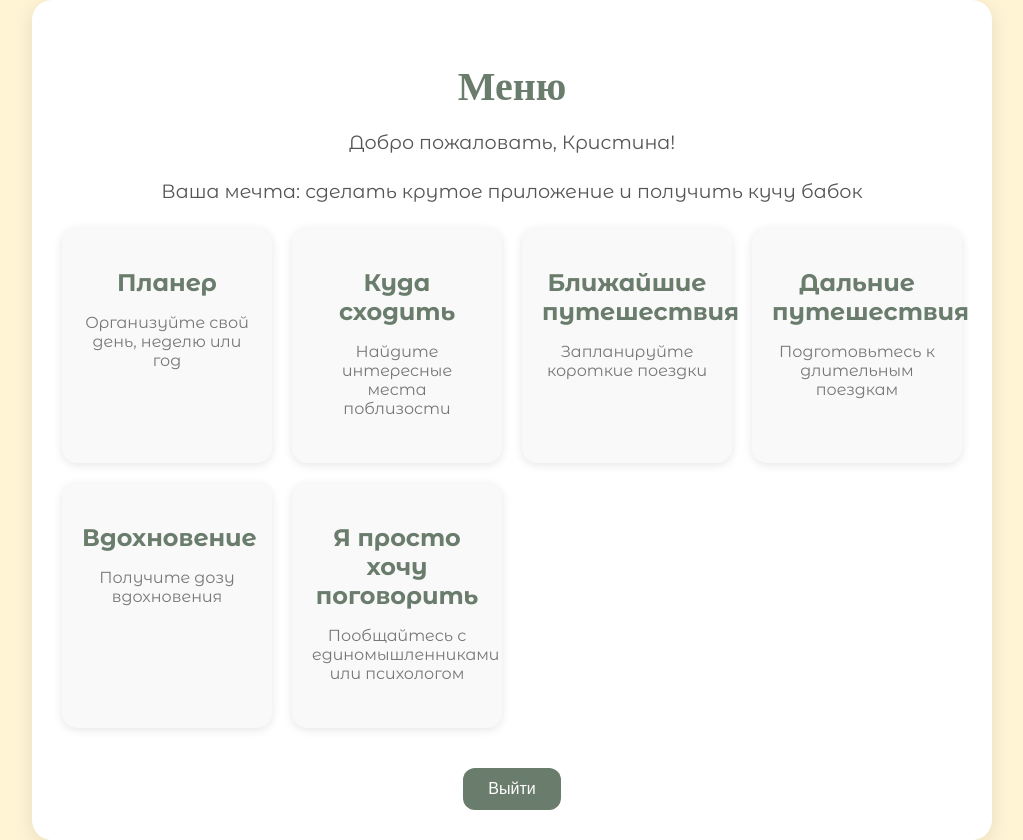
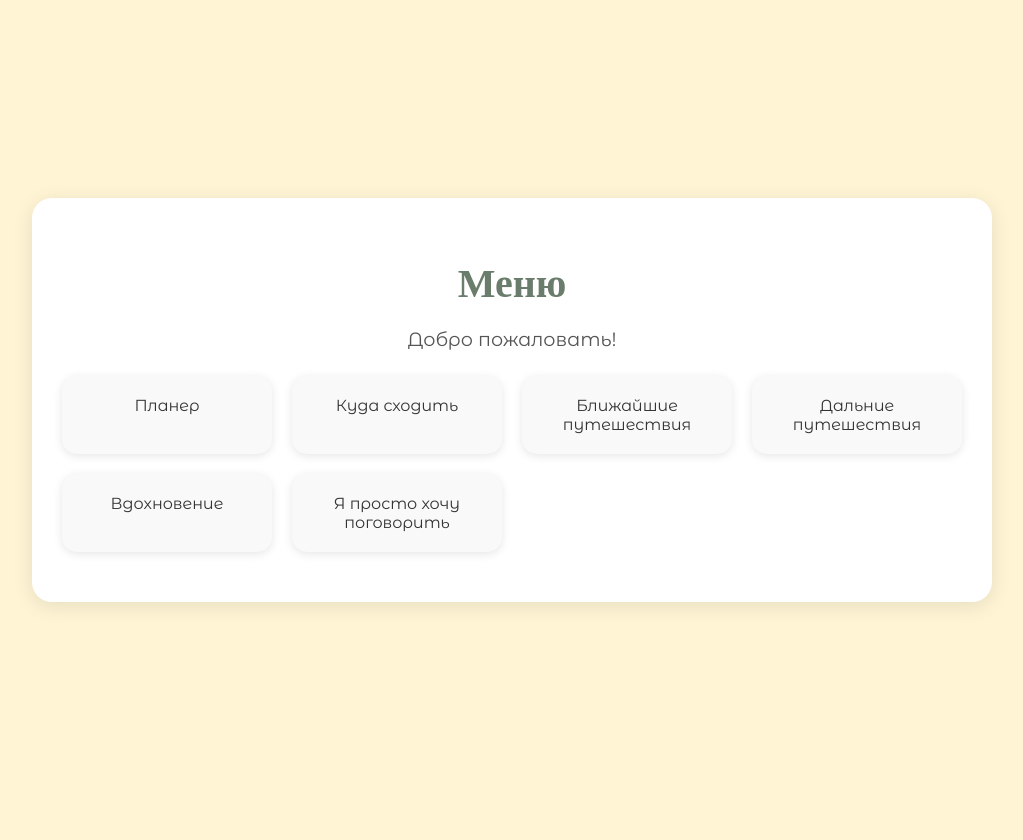
Before and after one commit to KristinaSuvora/KristinaSuvora, a plain HTML site: page menu.html in a window 1280 px wide. Shown: the whole page, without its empty margins (128-1151 px from the left). After the commit the page ends 800 px from the top, so only its background shows below. Drawn offline with nearby package versions, Linux system fonts and the light colour scheme.

Commit message:
Add files via upload

```diff
--- a/menu.html
+++ b/menu.html
@@ -7,7 +7,6 @@
     <link rel="stylesheet" href="css/styles.css">
     <script>
         document.addEventListener("DOMContentLoaded", function () {
-            // Set the background color from localStorage
             const selectedColor = localStorage.getItem("favoriteColor");
             if (selectedColor) {
                 document.body.style.backgroundColor = selectedColor;
@@ -18,45 +17,15 @@
 <body>
     <div class="menu-container">
         <h1>Меню</h1>
-        <p>Добро пожаловать, Кристина!</p>
-        <p>Ваша мечта: сделать крутое приложение и получить кучу бабок</p>
-
+        <p>Добро пожаловать!</p>
         <div class="menu-grid">
-            <a href="planner.html" class="menu-item">
-                <h2>Планер</h2>
-                <p>Организуйте свой день, неделю или год</p>
-            </a>
-            <a href="places.html" class="menu-item">
-                <h2>Куда сходить</h2>
-                <p>Найдите интересные места поблизости</p>
-            </a>
-            <a href="short_trips.html" class="menu-item">
-                <h2>Ближайшие путешествия</h2>
-                <p>Запланируйте короткие поездки</p>
-            </a>
-            <a href="long_trips.html" class="menu-item">
-                <h2>Дальние путешествия</h2>
-                <p>Подготовьтесь к длительным поездкам</p>
-            </a>
-            <a href="inspiration.html" class="menu-item">
-                <h2>Вдохновение</h2>
-                <p>Получите дозу вдохновения</p>
-            </a>
-            <a href="chat.html" class="menu-item">
-                <h2>Я просто хочу поговорить</h2>
-                <p>Пообщайтесь с единомышленниками или психологом</p>
-            </a>
+            <a href="planner.html" class="menu-item">Планер</a>
+            <a href="places.html" class="menu-item">Куда сходить</a>
+            <a href="short_trips.html" class="menu-item">Ближайшие путешествия</a>
+            <a href="long_trips.html" class="menu-item">Дальние путешествия</a>
+            <a href="inspiration.html" class="menu-item">Вдохновение</a>
+            <a href="chat.html" class="menu-item">Я просто хочу поговорить</a>
         </div>
-
-        <button class="logout-btn" onclick="logout()">Выйти</button>
     </div>
-
-    <script>
-        function logout() {
-            // Clear localStorage and redirect to registration
-            localStorage.clear();
-            window.location.href = "index.html";
-        }
-    </script>
 </body>
 </html>
```
Also changed, not shown: index.html (+1 -1 lines).
